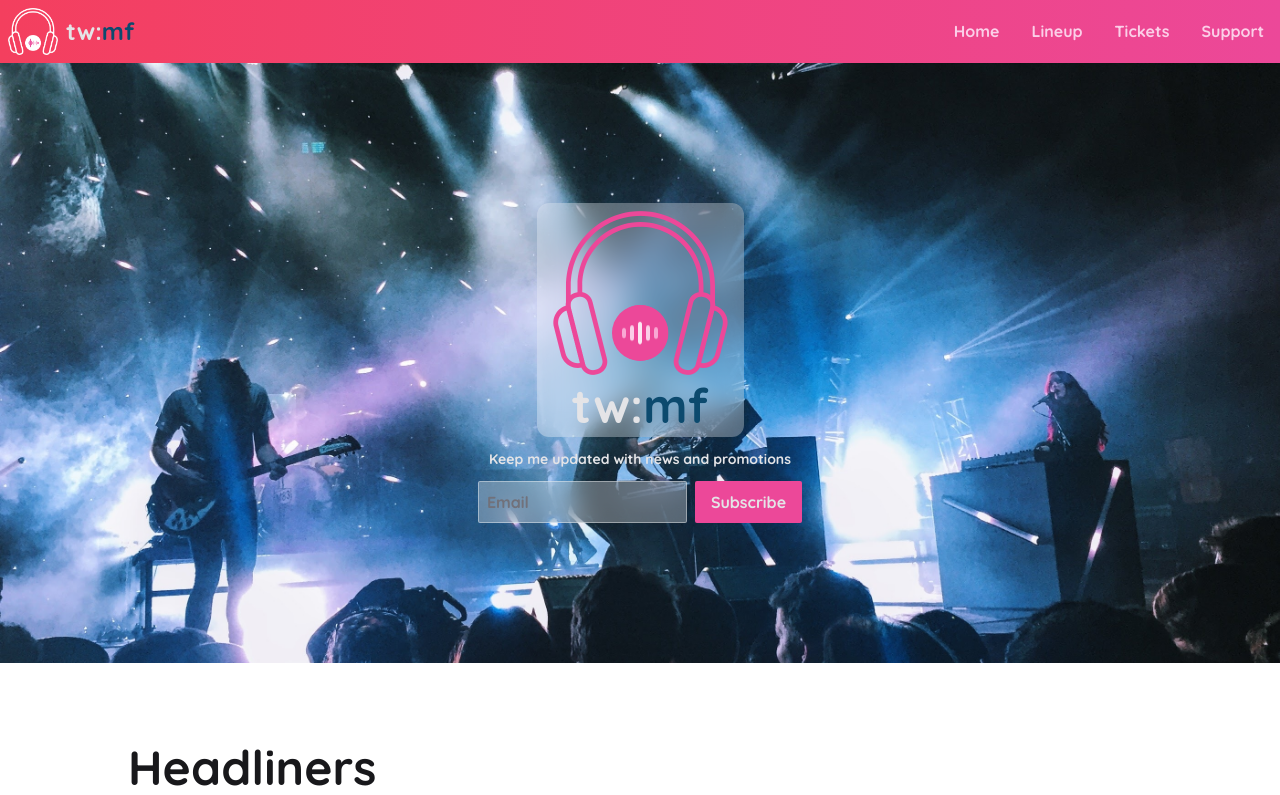
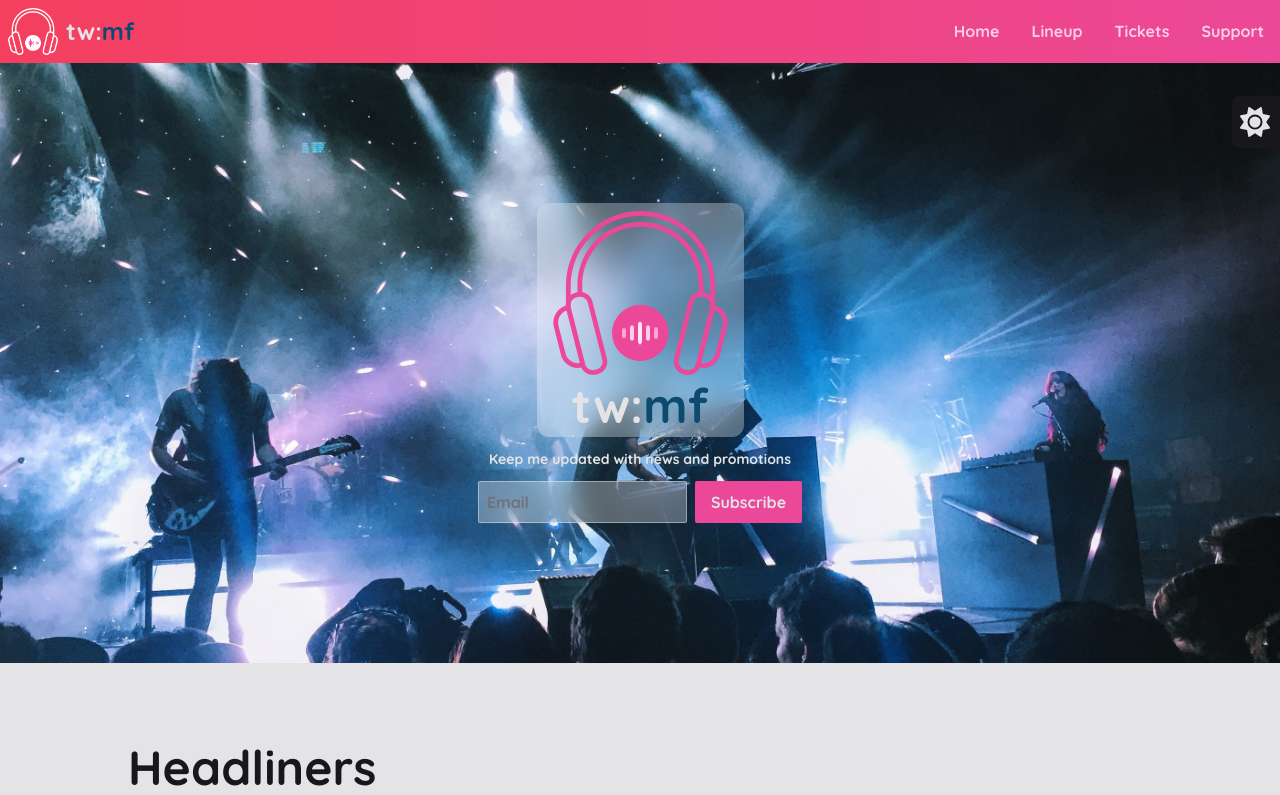
Before and after one commit to coder-eb/tailwind-course, a React (Create React App) app: page / in a window 1280 px wide. Shown: the top 795 px of the page. Built offline with nearby package versions, Linux system fonts and the light colour scheme; the HTML template or start-up script is replaced by a standard one.

Commit message:
Dark Mode for app

```diff
--- a/src/App.js
+++ b/src/App.js
@@ -1,12 +1,14 @@
-import Header from './components/Header';
-import HeadLiners from './components/Headliners';
-import './styles/output.css';
+import DarkModeToggle from "./components/DarkModeToggle";
+import Header from "./components/Header";
+import HeadLiners from "./components/Headliners";
+import "./styles/output.css";
 
 function App() {
   return (
-    <main>
-      <Header/>
-      <HeadLiners/>
+    <main className="bg-zinc-200 dark:bg-zinc-900">
+      <Header />
+      <DarkModeToggle/>
+      <HeadLiners />
     </main>
   );
 }
--- /dev/null
+++ b/src/components/DarkModeToggle.js
@@ -0,0 +1,43 @@
+import { FontAwesomeIcon } from "@fortawesome/react-fontawesome";
+import { faSun, faMoon } from "@fortawesome/free-solid-svg-icons";
+import { useEffect, useState } from "react";
+
+function DarkModeToggle() {
+
+  const [isDarkMode, setIsDarkMode] = useState(JSON.parse(localStorage.getItem('DARK_MODE')) || false);
+
+  const setDarkMode = () => {
+    const mode = isDarkMode ? false : true;
+    setIsDarkMode(mode);
+  }
+
+  const handleDarkModeClass = (colorMode) => {
+    if(colorMode) {
+      const classList = document.body.classList
+      if(!classList.contains('dark')) {
+        classList.add('dark');
+      }
+    }
+    else {
+      document.body.classList.remove('dark');
+    }
+  }
+
+  useEffect(() => {
+    localStorage.setItem('DARK_MODE', JSON.stringify(isDarkMode));
+    handleDarkModeClass(isDarkMode)
+  }, [isDarkMode])
+
+  return (
+    <div
+      id="dark-mode-toggle"
+      className="fixed top-24 right-0 z-10 inline-block w-12 cursor-pointer rounded-l-lg bg-zinc-900 p-2 text-3xl text-zinc-200 dark:bg-zinc-200 dark:text-zinc-900"
+      onClick={setDarkMode}
+    >
+      <FontAwesomeIcon icon={faSun} className="dark:hidden" />
+      <FontAwesomeIcon icon={faMoon} className="hidden dark:inline" />
+    </div>
+  );
+}
+
+export default DarkModeToggle;
--- a/src/components/Headliners.js
+++ b/src/components/Headliners.js
@@ -82,7 +82,7 @@ function Carousel() {
 
 function HeadLiners() {
   return (
-    <div className="mx-auto mt-20 max-w-screen-lg text-zinc-900">
+    <div className="mx-auto mt-20 max-w-screen-lg text-zinc-900 dark:text-zinc-200">
       <h2>Headliners</h2>
       <p>
         Experience the sonic delight from these made-up artists across 7 days
--- a/src/styles/output.css
+++ b/src/styles/output.css
@@ -620,6 +620,10 @@ h6{
   --tw-backdrop-sepia:  ;
 }
 
+.fixed{
+  position: fixed;
+}
+
 .absolute{
   position: absolute;
 }
@@ -633,16 +637,20 @@ h6{
   position: sticky;
 }
 
+.top-24{
+  top: 6rem;
+}
+
+.right-0{
+  right: 0px;
+}
+
 .-top-8{
   top: -2rem;
 }
 
 .top-full{
   top: 100%;
-}
-
-.right-0{
-  right: 0px;
 }
 
 .top-0{
@@ -707,6 +715,10 @@ h6{
   display: block;
 }
 
+.inline-block{
+  display: inline-block;
+}
+
 .flex{
   display: flex;
 }
@@ -749,6 +761,10 @@ h6{
 
 .min-h-\[400px\]{
   min-height: 400px;
+}
+
+.w-12{
+  width: 3rem;
 }
 
 .w-full{
@@ -872,6 +888,11 @@ h6{
   border-radius: 9999px;
 }
 
+.rounded-l-lg{
+  border-top-left-radius: 0.5rem;
+  border-bottom-left-radius: 0.5rem;
+}
+
 .rounded-b-md{
   border-bottom-right-radius: 0.375rem;
   border-bottom-left-radius: 0.375rem;
@@ -883,6 +904,16 @@ h6{
 
 .border-white\/40{
   border-color: rgb(255 255 255 / 0.4);
+}
+
+.bg-zinc-200{
+  --tw-bg-opacity: 1;
+  background-color: rgb(228 228 231 / var(--tw-bg-opacity));
+}
+
+.bg-zinc-900{
+  --tw-bg-opacity: 1;
+  background-color: rgb(24 24 27 / var(--tw-bg-opacity));
 }
 
 .bg-white\/30{
@@ -907,11 +938,6 @@ h6{
 .bg-pink-100{
   --tw-bg-opacity: 1;
   background-color: rgb(252 231 243 / var(--tw-bg-opacity));
-}
-
-.bg-zinc-200{
-  --tw-bg-opacity: 1;
-  background-color: rgb(228 228 231 / var(--tw-bg-opacity));
 }
 
 .bg-\[url\(\'\.\.\/assets\/images\/hero\.jpg\'\)\]{
@@ -976,6 +1002,11 @@ h6{
 
 .text-right{
   text-align: right;
+}
+
+.text-3xl{
+  font-size: 1.875rem;
+  line-height: 2.25rem;
 }
 
 .text-5xl{
@@ -1147,6 +1178,34 @@ h6{
   display: block;
 }
 
+.dark .dark\:inline{
+  display: inline;
+}
+
+.dark .dark\:hidden{
+  display: none;
+}
+
+.dark .dark\:bg-zinc-900{
+  --tw-bg-opacity: 1;
+  background-color: rgb(24 24 27 / var(--tw-bg-opacity));
+}
+
+.dark .dark\:bg-zinc-200{
+  --tw-bg-opacity: 1;
+  background-color: rgb(228 228 231 / var(--tw-bg-opacity));
+}
+
+.dark .dark\:text-zinc-900{
+  --tw-text-opacity: 1;
+  color: rgb(24 24 27 / var(--tw-text-opacity));
+}
+
+.dark .dark\:text-zinc-200{
+  --tw-text-opacity: 1;
+  color: rgb(228 228 231 / var(--tw-text-opacity));
+}
+
 @media (min-width: 768px){
   .md\:flex{
     display: flex;
--- a/tailwind.config.js
+++ b/tailwind.config.js
@@ -1,5 +1,6 @@
 /** @type {import('tailwindcss').Config} */
 module.exports = {
+  darkMode: "class",
   content: ["./src/**/*.{html,js}"],
   theme: {
     extend: {
```
